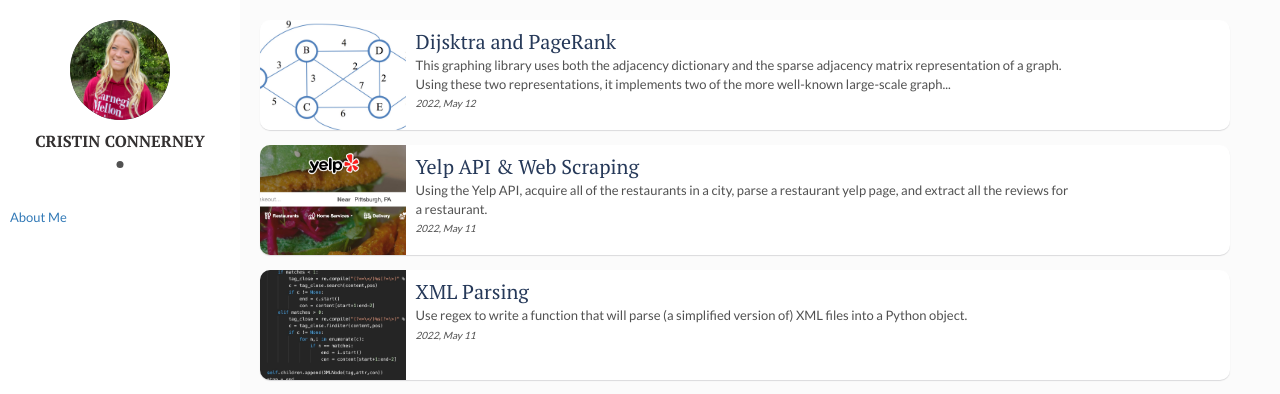
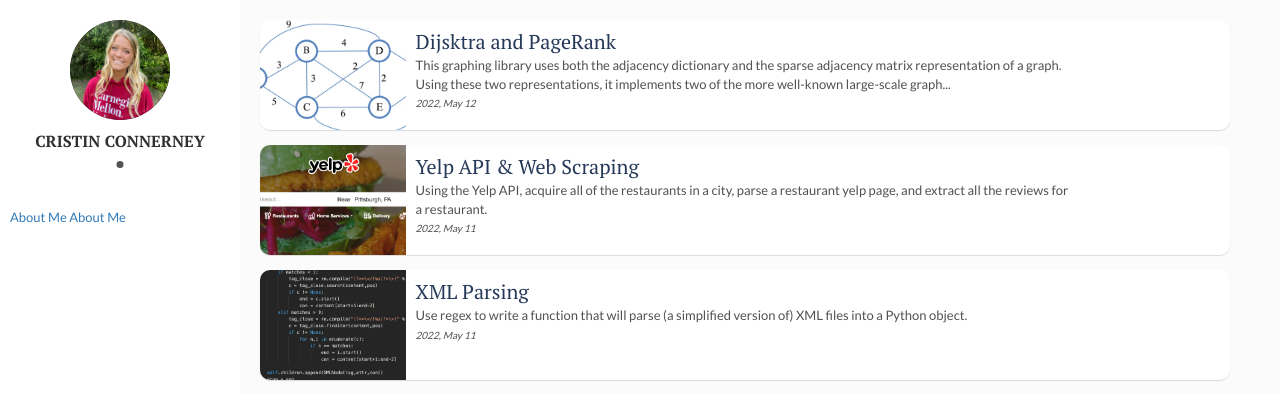
Before and after one commit to Cconnerney/cconnerney.github.io, a Jekyll site: the page built from index.html, in a window 1280 px wide. Shown: the top 394 px of the page. Built offline with Jekyll 4.4.1, drawn with Linux system fonts in a browser that asks for light colours; nearby versions of some CDN libraries; library files that are not in the unit come from our copies; the list of posts is cut into pages by our own code.

Commit message:
Update main.html

```diff
--- a/_layouts/main.html
+++ b/_layouts/main.html
@@ -10,7 +10,8 @@ layout: default
       </div>
       <div class="author-name">{{site.author}}</div>
     </div>
-  <a href="/_layouts/about-me.html">About Me</a>
+    <a href="/_layouts/about-me.html">About Me</a>
+    <a href="/_layouts/main.html">About Me</a>
   </header> <!-- End Header -->
   <footer>
     <section class="contact">
```
